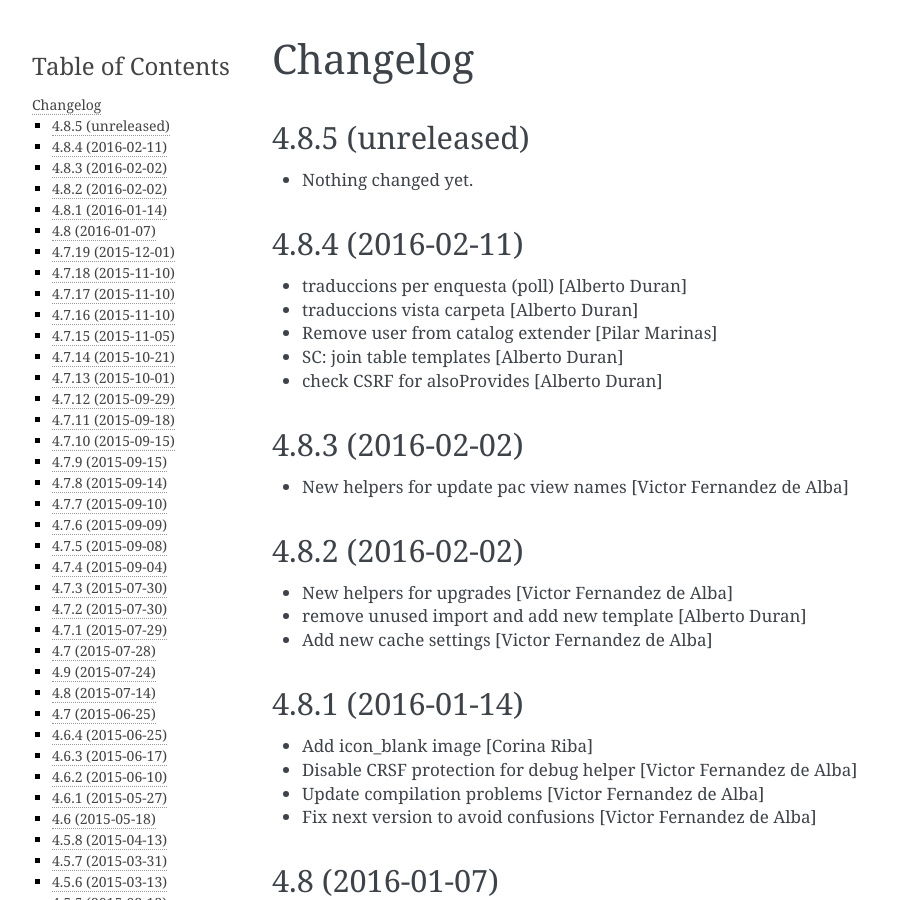
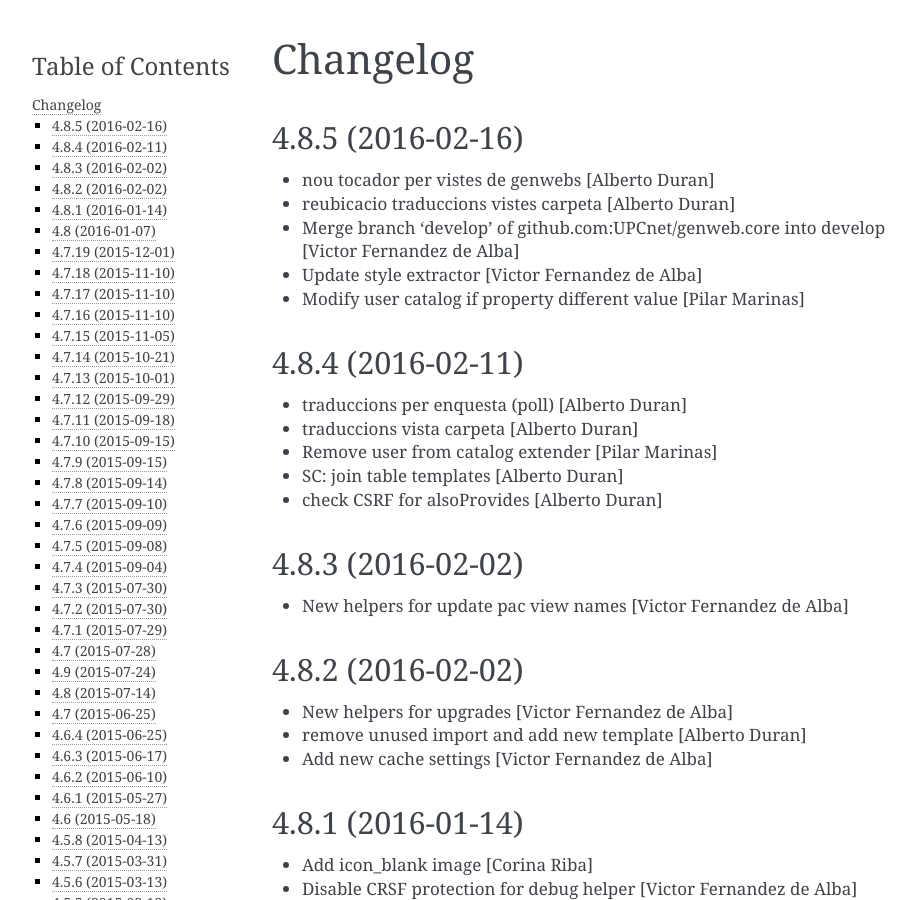
Before and after one commit to UPCnet/genweb.core, a Sphinx documentation site: the page built from docs/HISTORY.rst, in a window 1280 px wide and 900 px high. Shown: the whole window, without its empty margins (148-1064 px from the left). Built offline with Sphinx 7.4.7, drawn with Linux system fonts in a browser that asks for light colours.

Commit message:
Preparing release 4.8.5

```diff
--- a/docs/HISTORY.rst
+++ b/docs/HISTORY.rst
@@ -1,11 +1,14 @@
 Changelog
 =========
 
-4.8.5 (unreleased)
+4.8.5 (2016-02-16)
 ------------------
 
-- Nothing changed yet.
-
+* nou tocador per vistes de genwebs [Alberto Duran]
+* reubicacio traduccions vistes carpeta [Alberto Duran]
+* Merge branch 'develop' of github.com:UPCnet/genweb.core into develop [Victor Fernandez de Alba]
+* Update style extractor [Victor Fernandez de Alba]
+* Modify user catalog if property different value [Pilar Marinas]
 
 4.8.4 (2016-02-11)
 ------------------
--- a/setup.py
+++ b/setup.py
@@ -1,7 +1,7 @@
 from setuptools import setup, find_packages
 import os
 
-version = '4.8.5.dev0'
+version = '4.8.5'
 
 README = open('README.rst').read()
 HISTORY = open(os.path.join('docs', 'HISTORY.rst')).read()
```
